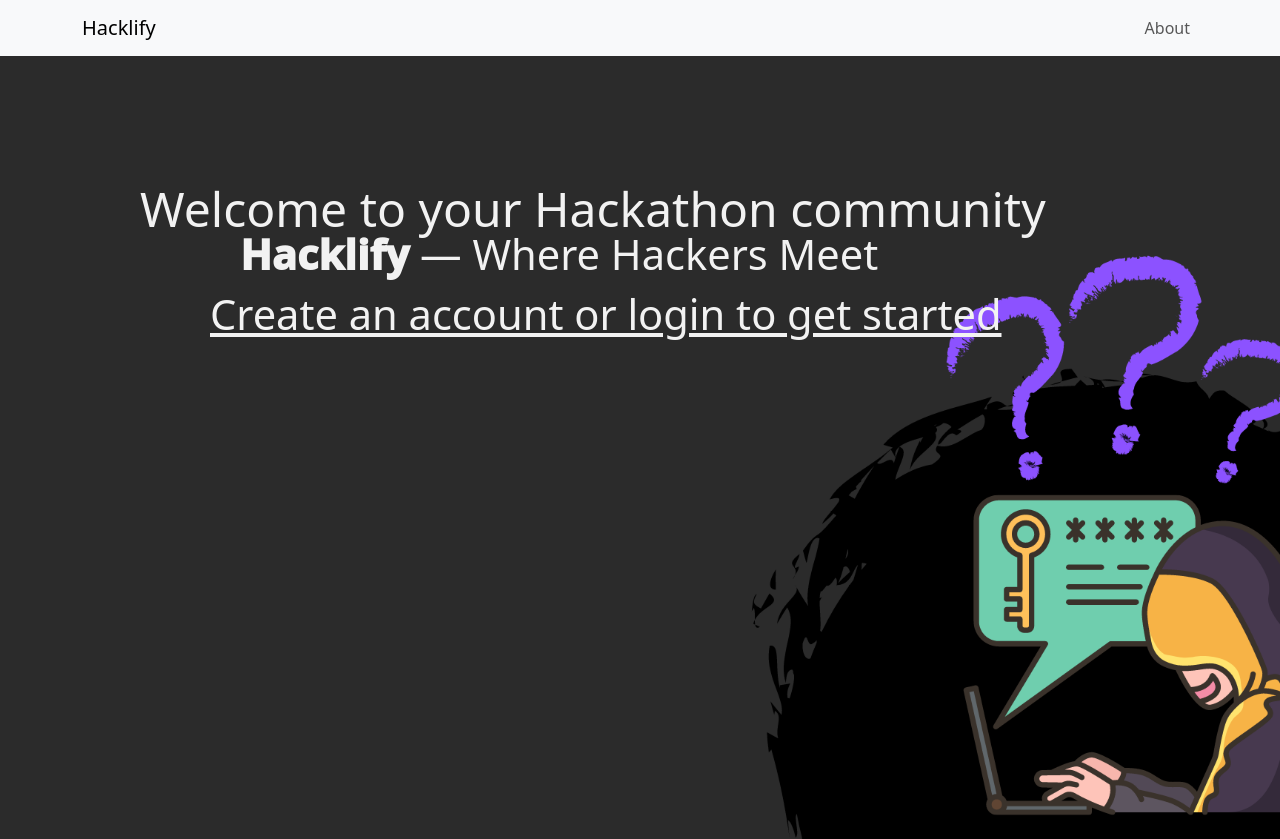
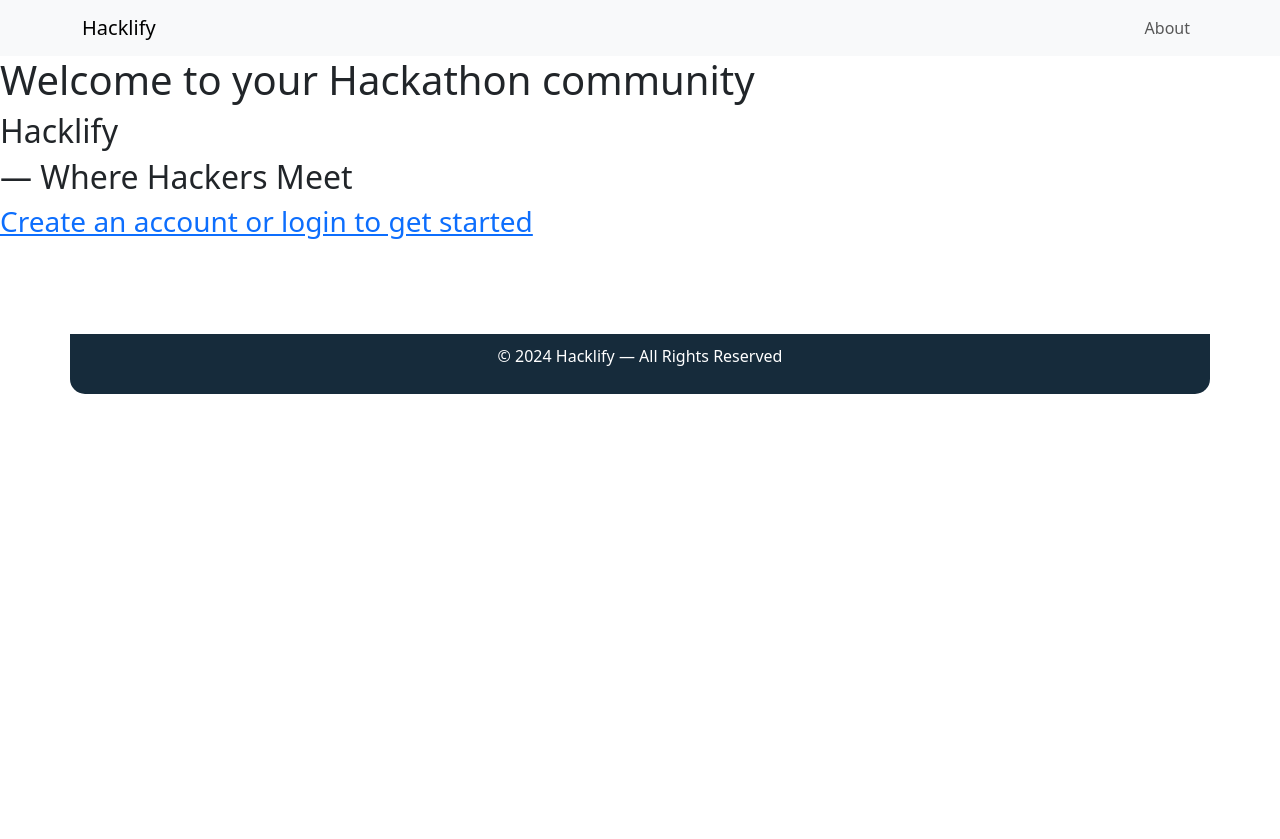
Before and after one commit to talhanaseers/Hacklify-Uncommon-Hacks, a React (Create React App) app: page / in a window 1280 px wide. Shown: the top 839 px of the page. After the commit the page ends 800 px from the top, so only its background shows below. Built offline with nearby package versions, Linux system fonts and the light colour scheme; no server answers; what aws-amplify would draw is missing.

Commit message:
Update App.css

```diff
--- a/src/App.css
+++ b/src/App.css
@@ -1,102 +1,60 @@
-.app-container {
-  background-image: url('../public/img/background-image.png'); /* Use the background-image property */
-  background-size: cover;
-  background-position: center;
-  height: 100vh;
+/* Ensure the full height of the screen is used */
+.App {
   display: flex;
-  justify-content: center;
+  flex-direction: column;
+  justify-content: center; /* Centers the main content vertically */
   align-items: center;
-  text-align: center;
+  background-color: #162b3b;
+  padding: 40px;
 }
 
-.h1p1 {
-  color: #f2f2f2; /* Lighter color for text */
-  font-size: 3em; /* Bigger font size */
-  font-weight: 100; /* Lighter font weight */
-  text-align: left; /* Align text to the left */
-  position: absolute; /* Position the text absolutely */
-  left: 140px; /* Adjust the left offset as needed */
-  top: 180px; /* Move the text up by 20 pixels */
+/* Styles for a larger box with double border */
+.center-box {
+  display: flex;
+  flex-direction: column;
+  justify-content: space-between; /* Ensure content and footer are spaced */
+  align-items: center;
+  padding: 40px;
+  background-color: white;
+  border: 7px solid #162b3b; /* Inner border color (first layer) */
+  box-shadow: 0 0 0 7px white; /* Outer border color (second layer) */
+  border-radius: 15px;
+  text-align: center;
+  width: 100%;
+  max-width: 800px;
+  height: 600px;
+  margin: 0 auto;
+  flex-grow: 1; /* Allows the box to grow and push the footer down */
 }
 
-.h2p1 {
-  color: #f2f2f2; /* Lighter color for text */
-  font-size: 2.6em; /* Bigger font size */
-  font-weight: 1000; /* Lighter font weight */
-  text-align: left; /* Align text to the left */
-  position: absolute; /* Position the text absolutely */
-  left: 240px; /* Adjust the left offset as needed */
-  top: 230px; /* Move the text up by 20 pixels */
+/* Styles for the circular image with border and shadow */
+.center-box img {
+  width: 300px; /* Keep the image size as needed */
+  height: 250px; /* Set height to match the width for a perfect circle */
+  border-radius: 50%; /* This creates the circular shape */
+  object-fit: cover; /* Ensures the image fits within the circle without stretching */
 }
 
-.h2p2 {
-  color: #f2f2f2; /* Lighter color for text */
-  font-size: 2.6em; /* Bigger font size */
-  font-weight: 100; /* Lighter font weight */
-  text-align: left; /* Align text to the left */
-  position: absolute; /* Position the text absolutely */
-  left: 420px; /* Adjust the left offset as needed */
-  top: 230px; /* Move the text up by 20 pixels */
+.description {
+  font-weight: bold;
+  color: #162b3b;
+  font-size: 25px;
 }
 
-.h3p1 {
-  color: #f2f2f2; /* Lighter color for text */
-  font-size: 2.6em; /* Bigger font size */
-  font-weight: 100; /* Lighter font weight */
-  text-align: left; /* Align text to the left */
-  position: absolute; /* Position the text absolutely */
-  left: 210px; /* Adjust the left offset as needed */
-  top: 290px; /* Move the text up by 20 pixels */
+/* Footer styling inside the center box */
+.px-4 {
+  width: 100%;
+  text-align: center;
+  color: white;
+  padding: 10px;
+  margin-top: auto; /* Push the footer to the bottom of the box */
+  background-color: #162b3b; /* You can adjust the background color */
+  border-radius: 0 0 15px 15px; /* Match the border-radius of the box */
 }
 
-.h3p1 a {
-  color: inherit; /* Set link color to inherit from parent */
-  text-decoration: underline; /* Add underline to link */
+/* Link styling */
+.App-link {
+  color: #61dafb;
+  text-decoration: none;
+  font-weight: bold;
 }
-
-.homepage-container {
-  background-color: #2b2b2b;
-}
-
-/*About page*/
-.app-about-container {
-  background-color: #2b2b2b;
-  color: #f2f2f2;
-  padding: 50px 20px;
-  text-align: center;
-}
-
-.h1about {
-  font-size: 2.5em;
-}
-
-.about-content {
-  max-width: 800px;
-  margin: 0 auto;
-}
-
-.about-content h2 {
-  font-size: 2em;
-  margin-top: 30px;
-}
-
-.about-content p {
-  font-size: 1.2em;
-}
-
-.about-content ol {
-  list-style-type: decimal;
-  margin-left: 40px;
-}
-
-.about-content ol li {
-  margin-top: 15px;
-}
-
-.about-content p:last-child {
-  margin-bottom: 0;
-}
-
-.unstyled {
-  all: unset;
-}
```
